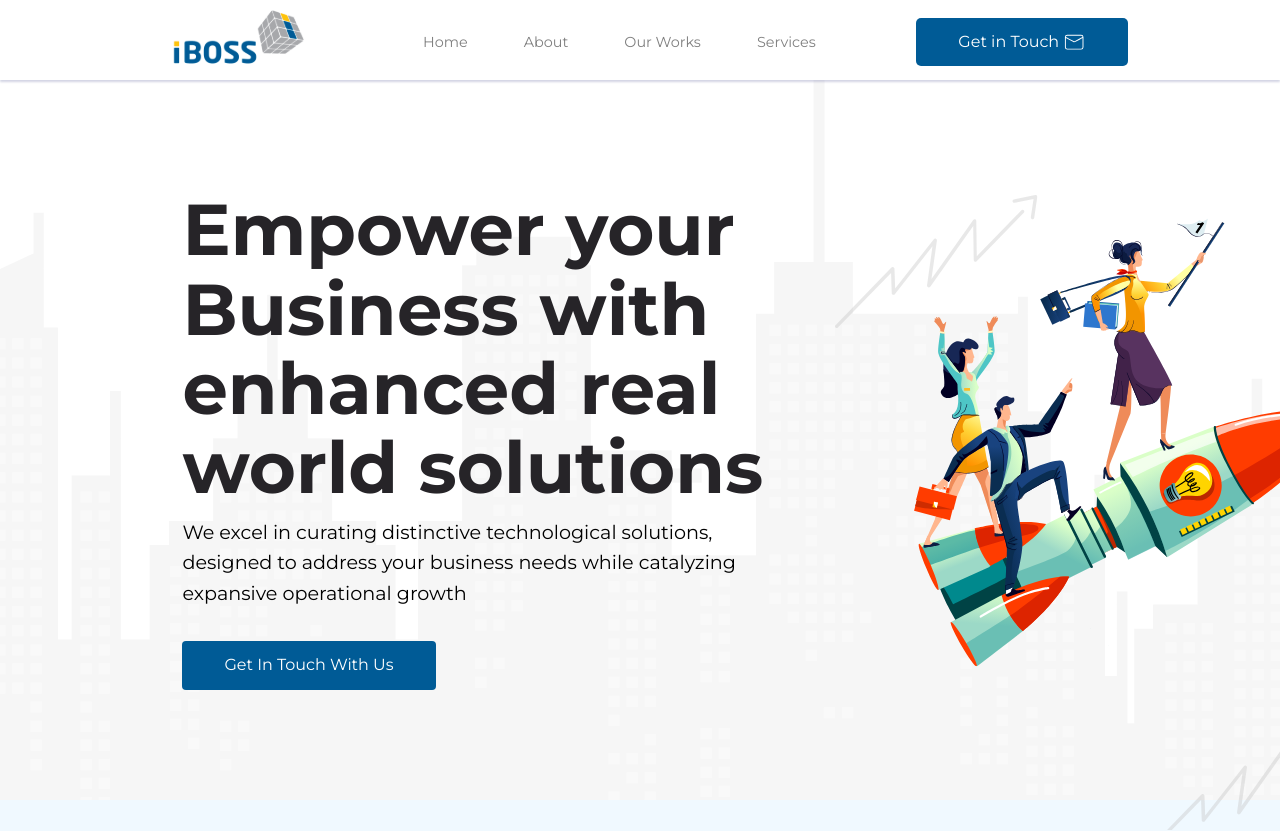
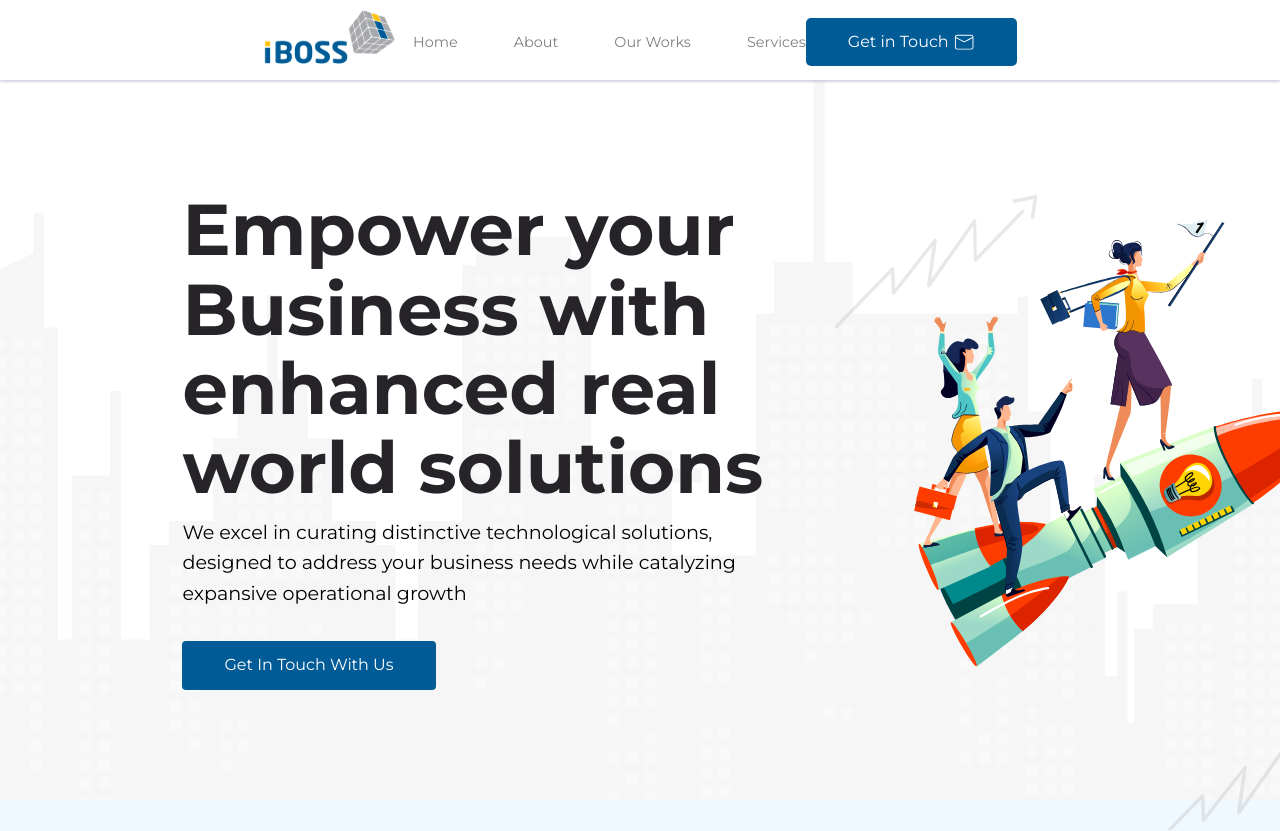
Before and after one commit to sankkakeii/iboss-website, a React (Create React App) app: page / in a window 1280 px wide. Shown: the top 831 px of the page. Built offline with nearby package versions, Linux system fonts and the light colour scheme.

Commit message:
reduce padding on navbar

```diff
--- a/src/sections/navbar/Navbar.jsx
+++ b/src/sections/navbar/Navbar.jsx
@@ -7,7 +7,7 @@ const Navbar = () => {
   return (
     <nav>
       {/* Container for the navigation elements */}
-      <div className="container nav_container">
+      <div className=" nav_container">
         {/* Logo section */}
         <a href="/" className="nav_logo">
           <img src={Logo} alt="Logo" />
--- a/src/sections/navbar/navbar.css
+++ b/src/sections/navbar/navbar.css
@@ -2,7 +2,6 @@
 nav {
     width: 100vw;
     height: 5rem;
-    display: grid;
     place-items: center;
     background-color: var(--color-primary);
     position: fixed;
@@ -11,9 +10,8 @@ nav {
     z-index: 9;
     box-shadow: 0 1rem 1.5rem hsla(var(--primary-hue), 8%, 3%, 2%);
     transition: var(--transition);
-    padding-left: 10px;
-    padding-right: -10px;
-
+    padding-left: 80px;
+    padding-right: 90px;
 
     /* Glassmorphism */
     background: rgba(255, 255, 255, 0.6);
```
